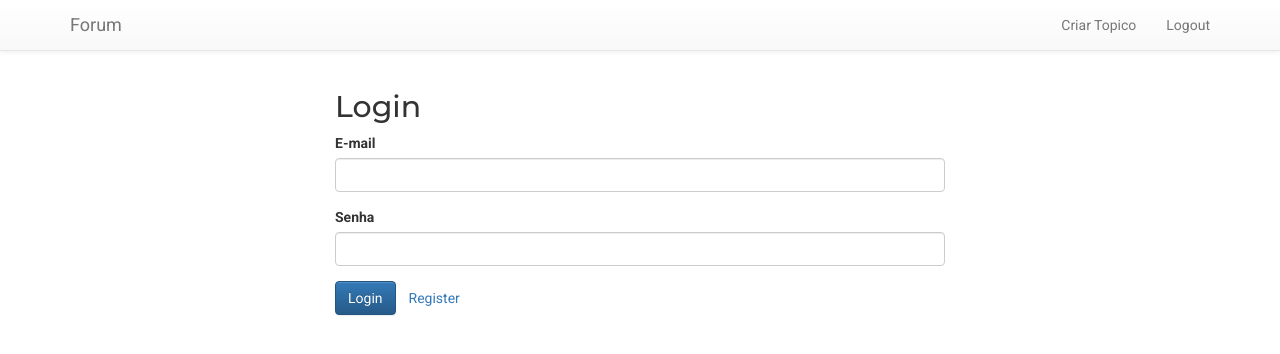
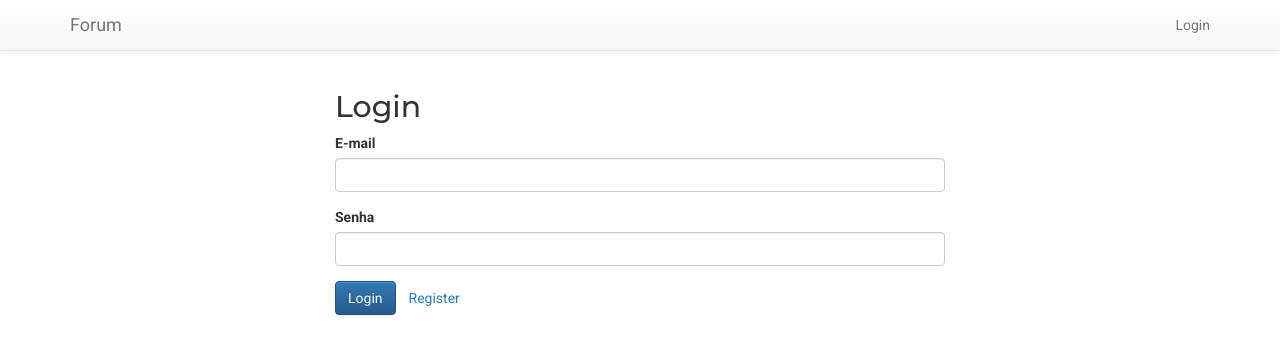
Before and after one commit to LeandroSoares/forum, an Angular app in the folder front-end/: page /login in a window 1280 px wide. Shown: the top 354 px of the page. Built offline with nearby package versions, Linux system fonts and the light colour scheme.

Commit message:
adicionando atualização do header e visualizacao do topico

```diff
--- a/front-end/src/app/auth/auth.service.ts
+++ b/front-end/src/app/auth/auth.service.ts
@@ -7,23 +7,26 @@ import 'rxjs/add/operator/map'
 @Injectable()
 export class AuthService {
 
-    constructor() { }
+    private loggedIn: Subject<boolean> = new Subject<boolean>();
 
-    private loggedIn: Subject<any> = new Subject<any>();
+    constructor() {
+        this.loggedIn.next(false);
+    }
 
     authenticate(usermail) {
         localStorage.setItem('currentUser', JSON.stringify({email: usermail}));
         this.loggedIn.next(!!localStorage.getItem('currentUser'));
-        console.log(this.loggedIn);
     }
 
-    get isLogged(): any{
+    get isLoggedIn() {
         return this.loggedIn.asObservable();
     }
-
+    checkLogged(){
+        console.log(!!localStorage.getItem('currentUser'));
+        this.loggedIn.next(!!localStorage.getItem('currentUser'));
+    }
     logout() {
         localStorage.removeItem('currentUser');
         this.loggedIn.next(!!localStorage.getItem('currentUser'));
-        console.log(this.loggedIn);
     }
 }
--- a/front-end/src/app/header/header.component.html
+++ b/front-end/src/app/header/header.component.html
@@ -11,9 +11,11 @@
         </div>
         <div id="navbar" class="navbar-collapse collapse">
           <ul class="nav navbar-nav navbar-right">
-            <li><a *ngIf="userLogged" routerLink="/novotopico" >Criar Topico</a></li>
-            <li><a *ngIf="userLogged" routerLink="/login" >Logout</a></li>
-            <li><a *ngIf="!userLogged" routerLink="/login" >Login</a></li>
+
+
+            <li><a *ngIf="logged" routerLink="/novotopico" >Criar Topico</a></li>
+            <li><a *ngIf="logged" routerLink="/login" >Logout</a></li>
+            <li><a *ngIf="!logged" routerLink="/login" >Login</a></li>
           </ul>
         </div><!--/.nav-collapse -->
       </div>
--- a/front-end/src/app/header/header.component.ts
+++ b/front-end/src/app/header/header.component.ts
@@ -1,5 +1,7 @@
 import { Component, OnInit } from '@angular/core';
 import { AuthService } from '../auth/auth.service';
+import { Router } from '@angular/router';
+
 @Component({
   selector: 'app-header',
   templateUrl: './header.component.html',
@@ -7,10 +9,13 @@ import { AuthService } from '../auth/auth.service';
 })
 export class HeaderComponent implements OnInit {
 
-  constructor(private authService: AuthService) { }
-  userLogged:boolean=false;
+  constructor(private authService: AuthService, private router:Router) {
+  	router.events.subscribe((val) => {this.logged=!!localStorage.getItem('currentUser');})
+  }
+  logged:boolean;
   ngOnInit() {
-  	this.userLogged = this.authService.isLogged;
+  	this.logged=!!localStorage.getItem('currentUser');
+
   }
 
 }
--- a/front-end/src/app/topic/topic.component.html
+++ b/front-end/src/app/topic/topic.component.html
@@ -2,11 +2,10 @@
   <div class="row">
   <a [routerLink]="['/']" class="pull-right">Voltar</a>
   </div>
-
-  <h1><small>#{{topic.id}} </small> {{topic.name}}</h1>
-  <p>{{topic.description}}</p>
-  <p>{{topic.text}}</p>
-
-	<app-post-list></app-post-list>
-
+	<div *ngIf="topic">
+	  <h1><small>#{{topic.id}} </small> {{topic.name}}</h1>
+	  <p>{{topic.description}}</p>
+	  <p>{{topic.text}}</p>
+		<app-post-list></app-post-list>
+	</div>
 </div>
--- a/front-end/src/app/topic/topic.component.ts
+++ b/front-end/src/app/topic/topic.component.ts
@@ -8,14 +8,16 @@ import { TopicService } from './topic.service';
   styleUrls: ['./topic.component.css']
 })
 export class TopicComponent implements OnInit {
-topic:{id:number};
+topic:{id:number}=null;
   constructor(private route:ActivatedRoute, private topicService:TopicService) { }
 
   ngOnInit() {
     console.log(this.route.snapshot.params['id']);
+    this.topicService.getTopic(this.route.snapshot.params['id'])
+    	.subscribe(
+    		(data)=>{this.topic=data;console.log(data);}
+    		);
 
-    this.topic=this.topicService.getTopic(this.route.snapshot.params['id']);
-    console.log(this.topic);
   }
 
 
```
